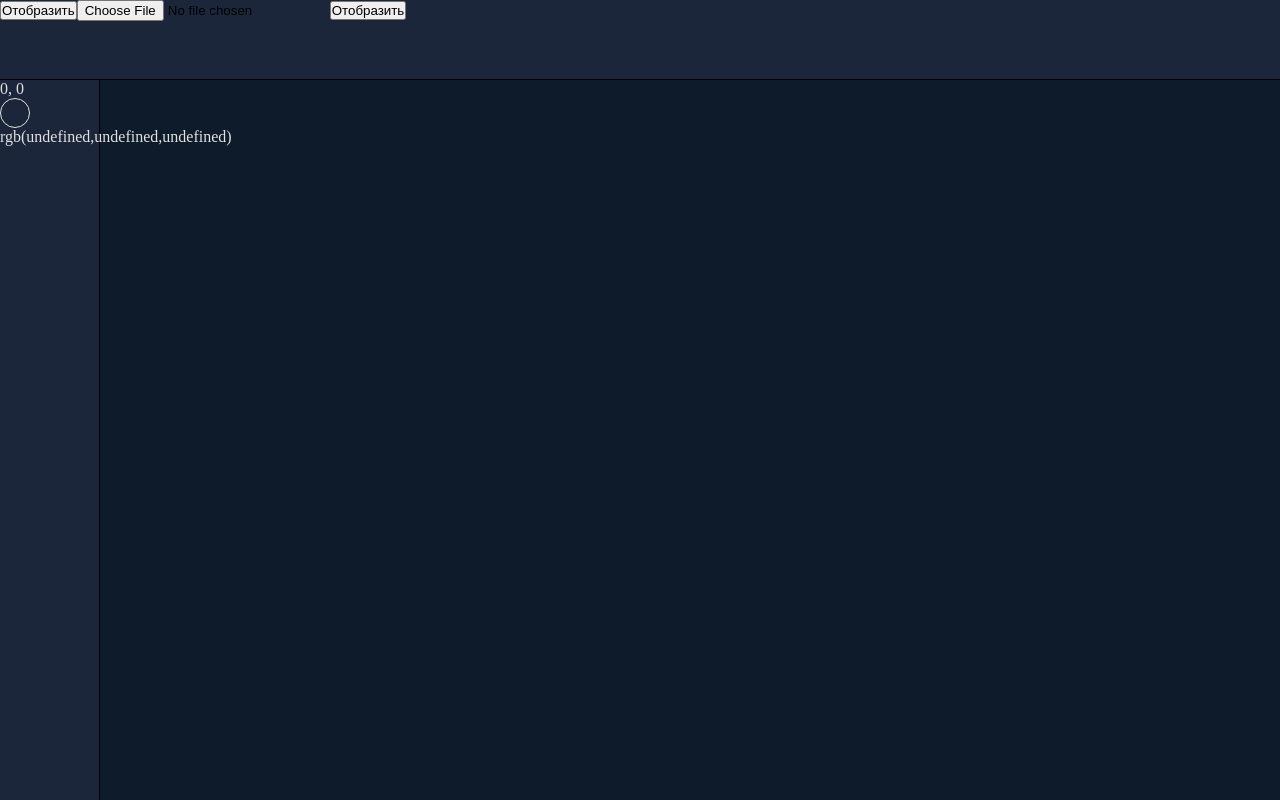
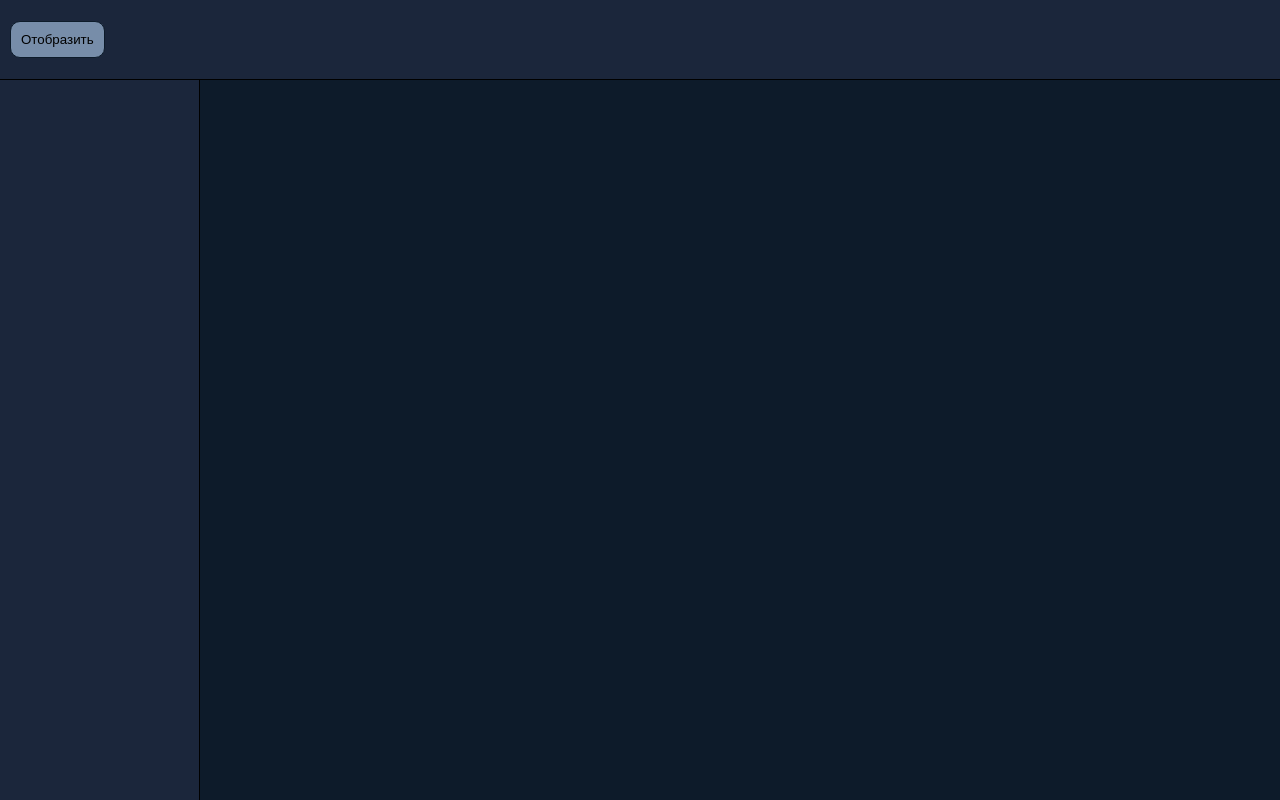
Before and after one commit to DaniilDexter/photoshop, a Vue app: page / in a window 1280 px wide. Built offline with nearby package versions, Linux system fonts and the light colour scheme.

Commit message:
do not working URL

```diff
--- a/src/components/DownloadModal.vue
+++ b/src/components/DownloadModal.vue
@@ -1,8 +1,26 @@
 <template>
-  <div class="wrapper">
-    <input type="file" ref="inputUrl"  />
-    <input type="file" ref="inputFile"  />
-    <button @click="$emit('show')">Отобразить</button>
+  <div class="modal-wrapper">
+    <div class="modal">
+      <div class="modal__header header">
+        <p class="header__text">Выберите фотографию</p>
+        <button class="header__button" @click="$emit('show')">X</button>
+      </div>
+      <label>
+        URL адрес:
+        <input class="input" type="text" @change="savenewUrl" v-model="url"/>
+      </label>
+      <canvas
+          width="1000"
+          height="600"
+          style="display: none;"
+          ref="newCanvas"
+        />
+      <label>
+        Файл:
+        <input class="input" type="file" ref="inputFile" @change="savenewFile"/>
+      </label>
+      <button class="button" @click="saveResult(), $emit('show'), $emit('download')">Отобразить</button>
+    </div>
   </div>
 </template>
 
@@ -11,22 +29,103 @@ export default {
   name: "DownloadModal",
   data() {
     return {
-      new: null,
+      Url: null,
+      File: null,
+      url: null,
+      result: null,
+      prewiev: null,
+      newCanvas: null
     };
   },
-
+  mounted() {
+    this.newCanvas = this.$refs["newCanvas"];
+  },
   methods: {
+    savenewUrl(){
+      let img = this.url
+      this.prewiev = new Image
+      this.prewiev.crossorigin = "anonymous"
+      this.prewiev.src = img
+      this.newCanvas.getContext("2d", { willReadFrequently: true }).drawImage(this.prewiev, 0, 0, 1000, 600);
+      let dataUrl
+      dataUrl = this.newCanvas.toDataURL()
+      this.Url = new Image
+      this.Url.scr = dataUrl
+    },
+    savenewFile(e){
+      let img = e.target.files[0]
+      this.File = new Image
+      this.File.src = URL.createObjectURL(img)
+    },
+    saveResult(){
+      if (this.Url != null && this.File != null){
+        this.result =this.File
+      } else if (this.Url != null && this.File == null){
+        this.result = this.Url
+      } else if (this.Url == null && this.File != null){
+        this.result = this.File
+      }
+      this.Url = null
+      this.url = null
+      this.$refs.inputFile.value = null
+      this.File = null
+    }
   },
 };
 </script>
 
     <style lang="scss" scoped>
-.wrapper {
+.modal-wrapper {
   height: 100vh;
   width: 100vw;
-  background-color: rgba(0,0,0, 0.4);
+  background-color: #1b263b;
   position: absolute;
   left: 0;
   top: 0;
+  display: flex;
+  align-items: center;
+  justify-content: center;
+}
+.modal{
+  display: flex;
+  flex-direction: column;
+  justify-content: space-between;
+  background-color: #e0e1dd;
+  height: 30vh;
+  width: 30vw;
+  padding: 10px;
+  border-radius: 4px;
+  border: 1px solid black;
+
+  &__header{
+    display: flex;
+    flex-direction: row;
+    align-items: center;
+    justify-content: space-between;
+  }
+}
+
+.header{
+  &__text{
+    font-size: 20px;
+  }
+  &__button{
+    background: none;
+    border: none;
+    color: red;
+    font-size: 24px;
+    cursor: pointer;
+  }
+}
+.button{
+  background-color: #778da9;
+  border: 1px solid #0d1b2a;
+  border-radius: 10px;
+  padding: 10px;
+  height: fit-content;
+  }
+.input{
+  height: 20px;
+  border-radius: 5px;
 }
 </style>
--- a/src/components/HeaderPanel.vue
+++ b/src/components/HeaderPanel.vue
@@ -1,8 +1,6 @@
 <template>
   <div class="content">
-    <button @click="$emit('download')">Отобразить</button>
-    <input type="file" ref="input" @change="savenew" />
-    <button @click="$emit('show')">Отобразить</button>
+    <button class="button" @click="$emit('show')">Отобразить</button>
   </div>
 </template>
 
@@ -16,11 +14,6 @@ export default {
   },
 
   methods: {
-    savenew(e){
-      let img = e.target.files[0]
-      this.new = new Image
-      this.new.src = URL.createObjectURL(img)
-    }
   },
 };
 </script>
@@ -30,5 +23,17 @@ export default {
   height: 80px;
   background-color: #1b263b;
   border-bottom: 1px solid black;
+  display: flex;
+  flex-direction: row;
+  align-items: center;
+  column-gap: 50px;
+  padding: 10px;
+}
+.button{
+  background-color: #778da9;
+  border: 1px solid #0d1b2a;
+  border-radius: 10px;
+  padding: 10px;
+  height: fit-content;
 }
 </style>
--- a/src/components/PhotoShop.vue
+++ b/src/components/PhotoShop.vue
@@ -6,7 +6,10 @@
         class="sidebar"
         :x="this.x"
         :y="this.y"
+        :height="this.height"
+        :width="this.width"
         :res="this.resl"
+        :showData="this.showData"
         ref="sidebar"
       />
       <div class="drawing">
@@ -15,11 +18,11 @@
           height="600"
           ref="drawing"
           @mousemove="showCoordinates"
-          @click="save"
+          @click="save(), changeDisplay()"
         />
       </div>
     </div>
-    <DownloadModal v-show="showModal" @show="changeModal"/>
+    <DownloadModal v-show="showModal" @show="changeModal" @download="callback" ref="modal"/>
   </div>
 </template>
 
@@ -41,7 +44,10 @@ export default {
       resl: [],
       x: 0,
       y: 0,
-      showModal: false
+      showModal: false,
+      showData: false,
+      height: 0,
+      width: 0,
     };
   },
   mounted() {
@@ -50,21 +56,22 @@ export default {
   },
   methods: {
     callback() {
-      this.ctx.drawImage(this.$refs.header.new, 0, 0, 1000, 600);
+      this.height = this.$refs.modal.result.height
+      this.width = this.$refs.modal.result.width
+      this.ctx.drawImage(this.$refs.modal.result, 0, 0, 1000, 600);
     },
     showCoordinates(e) {
       this.x = e.offsetX;
       this.y = e.offsetY;
     },
     save() {
-      console.log("click");
       this.resl = this.ctx.getImageData(this.x, this.y, 1, 1).data;
-    },
-    start() {
-      console.log("start");
     },
     changeModal() {
       this.showModal = !this.showModal
+    },
+    changeDisplay(){
+      this.showData = true
     }
   },
 };
--- a/src/components/SidebarPanel.vue
+++ b/src/components/SidebarPanel.vue
@@ -1,8 +1,15 @@
 <template>
   <div class="content">
-    <p class="font">{{ x }}, {{ y }}</p>
-    <div class="color" :style="string" ref="picked"></div>
-    <p class="font">{{ color }}</p>
+    <template v-if="showData">
+      <p class="font font_center">x:{{ x }}, y:{{ y }}</p>
+      <div class="color" :style="string" ref="picked"></div>
+      <p class="font">{{ color }}</p>
+      <p class="font">Исходные параметры изображения:</p>
+      <div class="params">
+        <p class="font">Ширина: {{ width }}</p>
+        <p class="font">Высота:{{ height }}</p>
+      </div>
+    </template>
   </div>
 </template>
 
@@ -12,6 +19,9 @@ export default {
   props: {
     x: Number,
     y: Number,
+    height: Number,
+    width: Number,
+    showData: Boolean,
     res: Uint8ClampedArray,
   },
   data() {
@@ -23,10 +33,6 @@ export default {
     this.picker = this.$refs["picked"]
   },
   methods: {
-    // changecolor(){
-    //   let string = "background-color: rgb(" + this.res[0] + "," + this.res[1] + "," + this.res[2] + ");"
-    //   // this.picker.style.cssText = string
-    // }
   },
   computed: {
     string(){
@@ -41,18 +47,32 @@ export default {
 
   <style lang="scss" scoped>
 .content {
-  width: 100px;
+  width: 200px;
   height: 100%;
   border-right: 1px solid black;
   background-color: #1b263b;
+  display: flex;
+  flex-direction: column;
+  row-gap: 20px;
+  padding: 10px;
 }
 .color{
   height: 30px;
   width: 30px;
   border-radius: 15px;
   border: 1px solid #e0e1dd;
+  align-self: center;
 }
 .font{
   color: #e0e1dd;
+  &_center{
+    align-self: center;
+  }
+}
+.params{
+  padding-left: 15px;
+  display: flex;
+  flex-direction: column;
+  row-gap: 7px;
 }
 </style>
```
